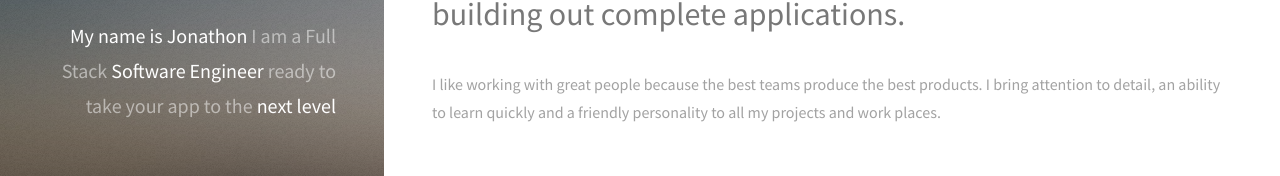
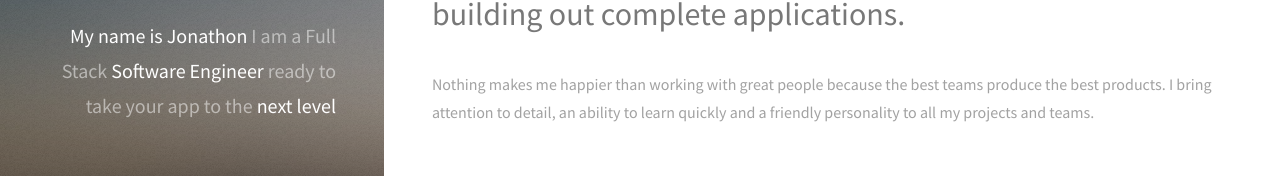
Before and after one commit to jrlo35/jrlo35.github.io, a plain HTML site: page index.html in a window 1280 px wide. Shown: the part 202-378 px from the top of the page. Drawn offline with Linux system fonts and the light colour scheme.

Commit message:
second paragraph

```diff
--- a/index.html
+++ b/index.html
@@ -28,7 +28,7 @@
 						<header class="major">
 							<h2>I am passionate about solving complex problems and enjoy debugging, writing clean, testable and reusable code and building out complete applications.</h2>
 						</header>
- <p>I like working with great people because the best teams produce the best products.  I bring attention to detail, an ability to learn quickly and a friendly personality to all my projects and work places.
+ <p>Nothing makes me happier than working with great people because the best teams produce the best products.  I bring attention to detail, an ability to learn quickly and a friendly personality to all my projects and teams.
 
  </p>
 
```
